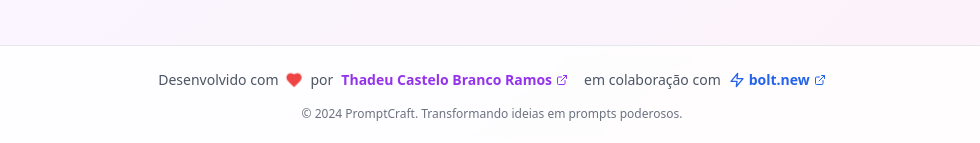
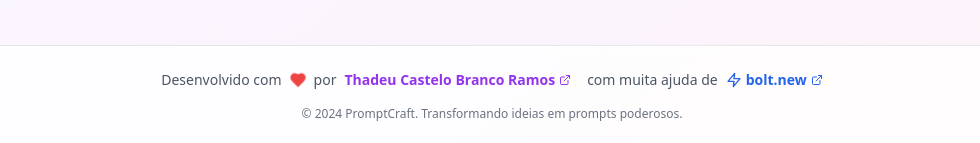
Before and after one commit to thadeucbr/project-12, a React (Vite) app in the folder front/: page / in a window 1280 px wide. Shown: the part 950-1093 px from the top of the page, without its empty margins (148-1128 px from the left). Built offline with nearby package versions, Linux system fonts and the light colour scheme; no server answers.

Commit message:
Update footer text to enhance collaboration acknowledgment

```diff
--- a/front/src/components/Footer.tsx
+++ b/front/src/components/Footer.tsx
@@ -35,7 +35,7 @@ export const Footer: React.FC = () => {
           </div>
 
           <div className="flex items-center gap-2">
-            <span>em colaboração com</span>
+            <span>com muita ajuda de</span>
             <motion.a
               href="https://bolt.new"
               target="_blank"
```
